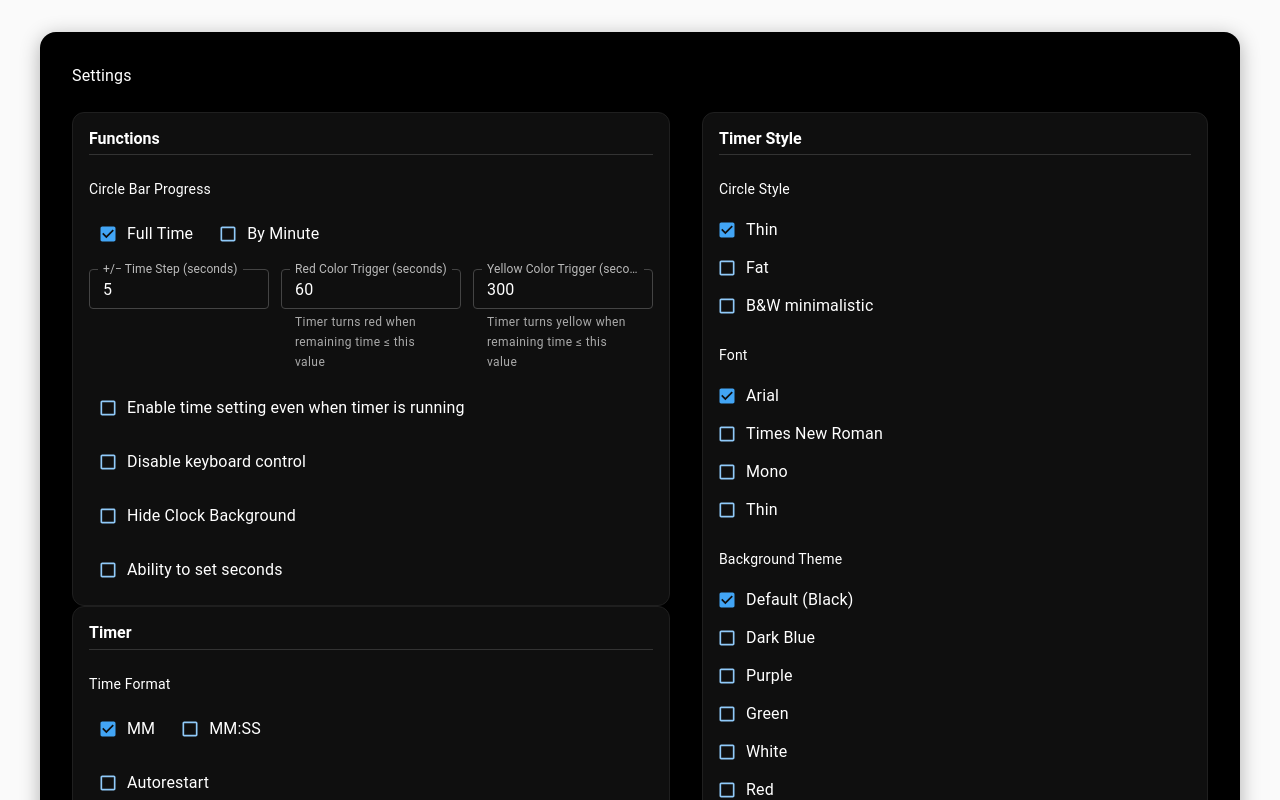
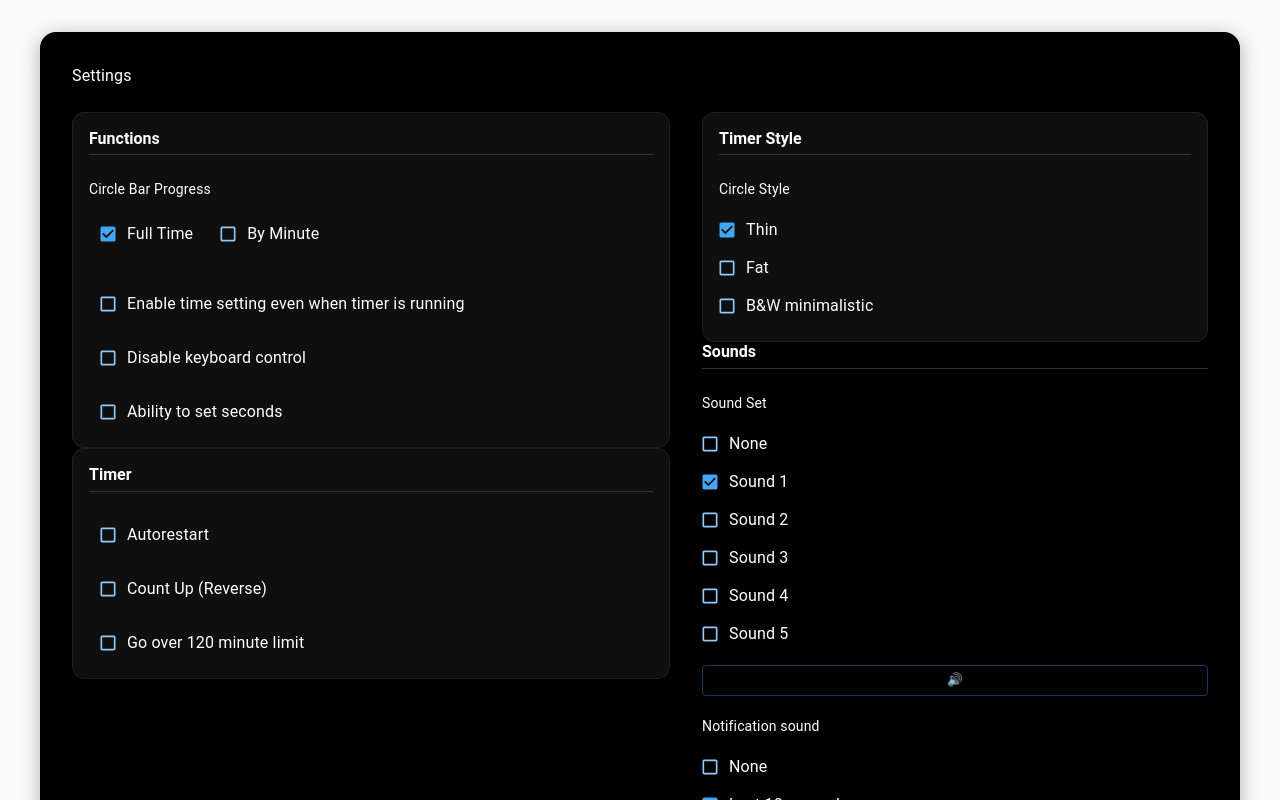
Before and after one commit to Iqnis-03/mqtjs_sv, a React (Create React App) app: page / in a window 1280 px wide. Shown: the top 800 px of the page. Built offline with nearby package versions, Linux system fonts and the light colour scheme.

Commit message:
Manual code updates made to file: src/components/MqtSetting.js

```diff
--- a/src/components/MqtSetting.js
+++ b/src/components/MqtSetting.js
@@ -2,7 +2,7 @@ import React, { useState, useEffect, useRef } from 'react';
 import { useNavigate } from 'react-router-dom';
 import {
   Typography, Checkbox, FormControlLabel,
-  TextField, Button, Stack
+  /* TextField, */ Button, Stack
 } from '@mui/material';
 import './MqtLayout.css';
 
@@ -28,7 +28,7 @@ const loadSettings = () => {
 };
 
 // Helper function for number input handling
-const createNumberInputHandler = (setter, min = 1, max = 3600, defaultValue = 60) => ({
+/* const createNumberInputHandler = (setter, min = 1, max = 3600, defaultValue = 60) => ({
   onChange: (e) => {
     const value = e.target.value;
     if (value === '') {
@@ -48,7 +48,7 @@ const createNumberInputHandler = (setter, min = 1, max = 3600, defaultValue = 60
       return current;
     });
   }
-});
+}); */
 
 const MqtSetting = () => {
   const navigate = useNavigate();
@@ -67,19 +67,16 @@ const MqtSetting = () => {
   const [autoRestart, setAutoRestart] = useState(savedSettings.autoRestart || false);
   const [countUp, setCountUp] = useState(savedSettings.countUp || false);
   const [disableKeyboard, setDisableKeyboard] = useState(savedSettings.disableKeyboard || false);
-  const [redTrigger, setRedTrigger] = useState(savedSettings.redTrigger || 60);
+  const [redTrigger, setRedTrigger] = useState(savedSettings.redTrigger || 180);
   const [yellowTrigger, setYellowTrigger] = useState(savedSettings.yellowTrigger || 300);
-  const [timeFormat, setTimeFormat] = useState(savedSettings.timeFormat || 'mm');
+  const [timeFormat, setTimeFormat] = useState('mm');
   const [plusMinusStep, setPlusMinusStep] = useState(savedSettings.plusMinusStep || 5);
-  const [theme, setTheme] = useState(savedSettings.theme || 'black');
-  const [font, setFont] = useState(savedSettings.font || 'Arial');
   const [circleStyle, setCircleStyle] = useState(savedSettings.circleStyle || 'thin');
   const [soundSet, setSoundSet] = useState(savedSettings.soundSet || 1);
   const [warnMode, setWarnMode] = useState(savedSettings.warnMode || '10s');
   const [startSoundEnabled, setStartSoundEnabled] = useState(
     typeof savedSettings.startSoundEnabled === 'boolean' ? savedSettings.startSoundEnabled : true
   );
-  const [hideClockBackground, setHideClockBackground] = useState(savedSettings.hideClockBackground || false);
   const [circleProgress, setCircleProgress] = useState(savedSettings.circleProgress || 'full');
   const [allowClickableTimer, setAllowClickableTimer] = useState(savedSettings.allowClickableTimer || false);
 
@@ -96,19 +93,16 @@ const MqtSetting = () => {
       yellowTrigger: yellowTrigger === '' ? 300 : yellowTrigger,
       timeFormat,
       plusMinusStep,
-      theme,
-      font,
       circleStyle,
       soundSet,
       warnMode,
       startSoundEnabled,
-      hideClockBackground,
       circleProgress,
       allowClickableTimer,
       durationUnit: 'sec'
     };
     saveSettings(settings);
-  }, [tabIndex, durationSec, limitBreak, autoRestart, countUp, disableKeyboard, redTrigger, yellowTrigger, timeFormat, plusMinusStep, theme, font, circleStyle, soundSet, warnMode, startSoundEnabled, hideClockBackground, circleProgress, allowClickableTimer]);
+  }, [tabIndex, durationSec, limitBreak, autoRestart, countUp, disableKeyboard, redTrigger, yellowTrigger, timeFormat, plusMinusStep, circleStyle, soundSet, warnMode, startSoundEnabled, circleProgress, allowClickableTimer]);
 
   // Helper function to get clean settings values
   const getCleanSettings = () => ({
@@ -122,13 +116,10 @@ const MqtSetting = () => {
     yellowTrigger: yellowTrigger === '' ? 300 : yellowTrigger,
     timeFormat,
     plusMinusStep,
-    theme,
-    font,
     circleStyle,
     soundSet,
     warnMode,
     startSoundEnabled,
-    hideClockBackground,
     circleProgress,
     allowClickableTimer,
     durationUnit: 'sec'
@@ -146,12 +137,9 @@ const MqtSetting = () => {
       yellowTrigger: settings.yellowTrigger,
       timeFormat: settings.timeFormat,
       plusMinusStep: settings.plusMinusStep,
-      theme: settings.theme,
-      font: settings.font,
       circleStyle: settings.circleStyle,
       soundSet: settings.soundSet,
       warnMode: settings.warnMode,
-      hideClockBackground: settings.hideClockBackground,
       circleProgress: settings.circleProgress,
       allowClickableTimer: settings.allowClickableTimer,
       startSoundEnabled: settings.startSoundEnabled,
@@ -163,14 +151,6 @@ const MqtSetting = () => {
   // SECTION: Timer settings (duration + format + some core toggles)
   const TimerSettings = (
     <Stack spacing={2}>
-      <></>
-
-      <Typography variant="body2">Time Format</Typography>
-      <Stack direction="row" spacing={2}>
-        <FormControlLabel control={<Checkbox size="small" checked={timeFormat === 'mm'} onChange={() => setTimeFormat('mm')} />} label="MM" />
-        <FormControlLabel control={<Checkbox size="small" checked={timeFormat === 'mm:ss'} onChange={() => setTimeFormat('mm:ss')} />} label="MM:SS" />
-      </Stack>
-
       <FormControlLabel control={<Checkbox size="small" checked={autoRestart} onChange={() => setAutoRestart(!autoRestart)} />} label="Autorestart" />
       <FormControlLabel control={<Checkbox size="small" checked={countUp} onChange={() => setCountUp(!countUp)} />} label="Count Up (Reverse)" />
       <FormControlLabel control={<Checkbox size="small" checked={limitBreak} onChange={() => setLimitBreak(!limitBreak)} />} label="Go over 120 minute limit" />
@@ -187,7 +167,7 @@ const MqtSetting = () => {
       </Stack>
 
       <div className="inline-fields">
-        <TextField
+        {/* <TextField
           fullWidth
           size="small"
           type="number"
@@ -215,11 +195,10 @@ const MqtSetting = () => {
           {...createNumberInputHandler(setYellowTrigger, 1, 3600, 300)}
           inputProps={{ min: 1, max: 3600 }}
           helperText="Timer turns yellow when remaining time ≤ this value"
-        />
+        /> */}
       </div>
       <FormControlLabel control={<Checkbox size="small" checked={allowClickableTimer} onChange={() => setAllowClickableTimer(!allowClickableTimer)} />} label="Enable time setting even when timer is running" />
       <FormControlLabel control={<Checkbox size="small" checked={disableKeyboard} onChange={() => setDisableKeyboard(!disableKeyboard)} />} label="Disable keyboard control" />
-      <FormControlLabel control={<Checkbox size="small" checked={hideClockBackground} onChange={() => setHideClockBackground(!hideClockBackground)} />} label="Hide Clock Background" />
       <FormControlLabel control={<Checkbox size="small" checked={timeFormat === 'mm:ss'} onChange={() => setTimeFormat(timeFormat === 'mm:ss' ? 'mm' : 'mm:ss')} />} label="Ability to set seconds" />
     </Stack>
   );
@@ -256,7 +235,7 @@ const MqtSetting = () => {
 
   // Reset to defaults and clear saved settings
   const handleReset = () => {
-    try { localStorage.removeItem(STORAGE_KEY); } catch {}
+    try { localStorage.removeItem(STORAGE_KEY); } catch { }
     setTabIndex(0);
     setDurationSec(600);
     setLimitBreak(false);
@@ -267,13 +246,10 @@ const MqtSetting = () => {
     setYellowTrigger(300);
     setTimeFormat('mm');
     setPlusMinusStep(5);
-    setTheme('black');
-    setFont('Arial');
     setCircleStyle('thin');
     setSoundSet(1);
     setWarnMode('10s');
     setStartSoundEnabled(true);
-    setHideClockBackground(false);
     setCircleProgress('full');
     setAllowClickableTimer(false);
   };
@@ -315,25 +291,6 @@ const MqtSetting = () => {
               <FormControlLabel control={<Checkbox size="small" checked={circleStyle === 'fat'} onChange={() => setCircleStyle('fat')} />} label="Fat" />
               <FormControlLabel control={<Checkbox size="small" checked={circleStyle === 'bw'} onChange={() => setCircleStyle('bw')} />} label="B&W minimalistic" />
             </Stack>
-
-            <Typography variant="body2" sx={{ mt: 1 }}>Font</Typography>
-            <Stack>
-              <FormControlLabel control={<Checkbox size="small" checked={font === 'Arial'} onChange={() => setFont('Arial')} />} label="Arial" />
-              <FormControlLabel control={<Checkbox size="small" checked={font === 'Times New Roman'} onChange={() => setFont('Times New Roman')} />} label="Times New Roman" />
-              <FormControlLabel control={<Checkbox size="small" checked={font === 'Mono'} onChange={() => setFont('Mono')} />} label="Mono" />
-              <FormControlLabel control={<Checkbox size="small" checked={font === 'Thin'} onChange={() => setFont('Thin')} />} label="Thin" />
-            </Stack>
-
-            <Typography variant="body2" sx={{ mt: 1 }}>Background Theme</Typography>
-            <Stack>
-              <FormControlLabel control={<Checkbox size="small" checked={theme === 'black'} onChange={() => setTheme('black')} />} label="Default (Black)" />
-              <FormControlLabel control={<Checkbox size="small" checked={theme === 'emerald'} onChange={() => setTheme('emerald')} />} label="Dark Blue" />
-              <FormControlLabel control={<Checkbox size="small" checked={theme === 'purple'} onChange={() => setTheme('purple')} />} label="Purple" />
-              <FormControlLabel control={<Checkbox size="small" checked={theme === 'green'} onChange={() => setTheme('green')} />} label="Green" />
-              <FormControlLabel control={<Checkbox size="small" checked={theme === 'white'} onChange={() => setTheme('white')} />} label="White" />
-              <FormControlLabel control={<Checkbox size="small" checked={theme === 'red'} onChange={() => setTheme('red')} />} label="Red" />
-              <FormControlLabel control={<Checkbox size="small" checked={theme === 'blue'} onChange={() => setTheme('blue')} />} label="Blue" />
-            </Stack>
           </div>
 
           <div className="settings-section">
```
